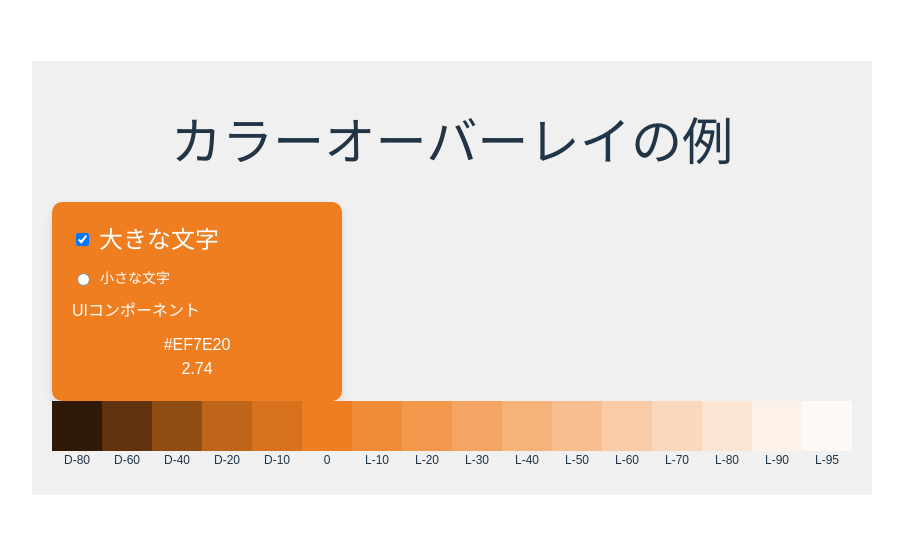
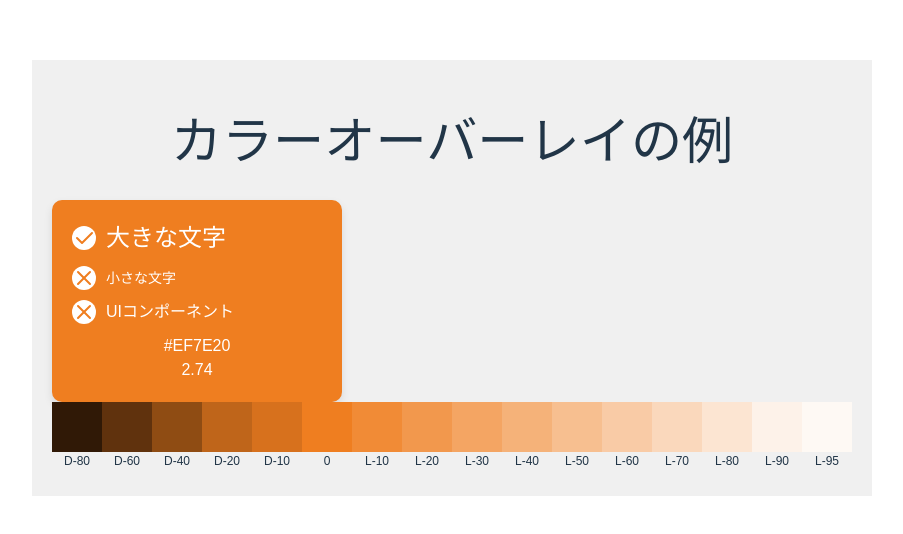
Before and after one commit to Atoyr/g-color, a Svelte app: page / in a window 1280 px wide. Shown: the part 122-656 px from the top of the page, without its empty margins (188-1091 px from the left). Built offline with nearby package versions, Linux system fonts and the light colour scheme.

Commit message:
update add icon lib

```diff
--- a/package.json
+++ b/package.json
@@ -18,5 +18,8 @@
     "tslib": "^2.6.3",
     "typescript": "^5.5.3",
     "vite": "^5.4.1"
+  },
+  "dependencies": {
+    "@tabler/icons-svelte": "^3.19.0"
   }
 }
--- a/src/components/ColorInfoCard.svelte
+++ b/src/components/ColorInfoCard.svelte
@@ -2,6 +2,7 @@
   // 基本色とオーバーレイ色を定義
   export let baseColor: string = '#7F7F7F';
   import { contrastRatio } from '../utils/color';
+  import { IconX, IconCheck} from '@tabler/icons-svelte';
 </script>
 
 <style>
@@ -20,6 +21,7 @@
       display: flex;
       align-items: center;
       margin-bottom: 10px;
+      gap: 10px;
   }
 
   .option:last-child {
@@ -40,6 +42,13 @@
   .small-text {
       font-size: 14px;
   }
+
+  .icon {
+      width: 24px;
+      height: 24px;
+      background-color: white;
+      border-radius: 12px;
+  }
 </style>
 
 <div class="color-info-card"
@@ -48,14 +57,21 @@
   "
 >
   <div class="option">
-    <input type="checkbox" checked>
+    <div class="icon">
+      <IconCheck size={24} color={baseColor}/>
+    </div>
     <div class="large-text">大きな文字</div>
   </div>
   <div class="option">
-    <input type="radio" name="text-size">
+    <div class="icon">
+      <IconX size={24} color={baseColor}/>
+    </div>
     <div class="small-text">小さな文字</div>
   </div>
   <div class="option">
+    <div class="icon">
+      <IconX size={24} color={baseColor}/>
+    </div>
     <div class="component">UIコンポーネント</div>
   </div>
   <div class="color-code">{baseColor.toUpperCase()}</div>
```
Also changed, not shown: 1 other file (tests, documents, lock files or other folders).
